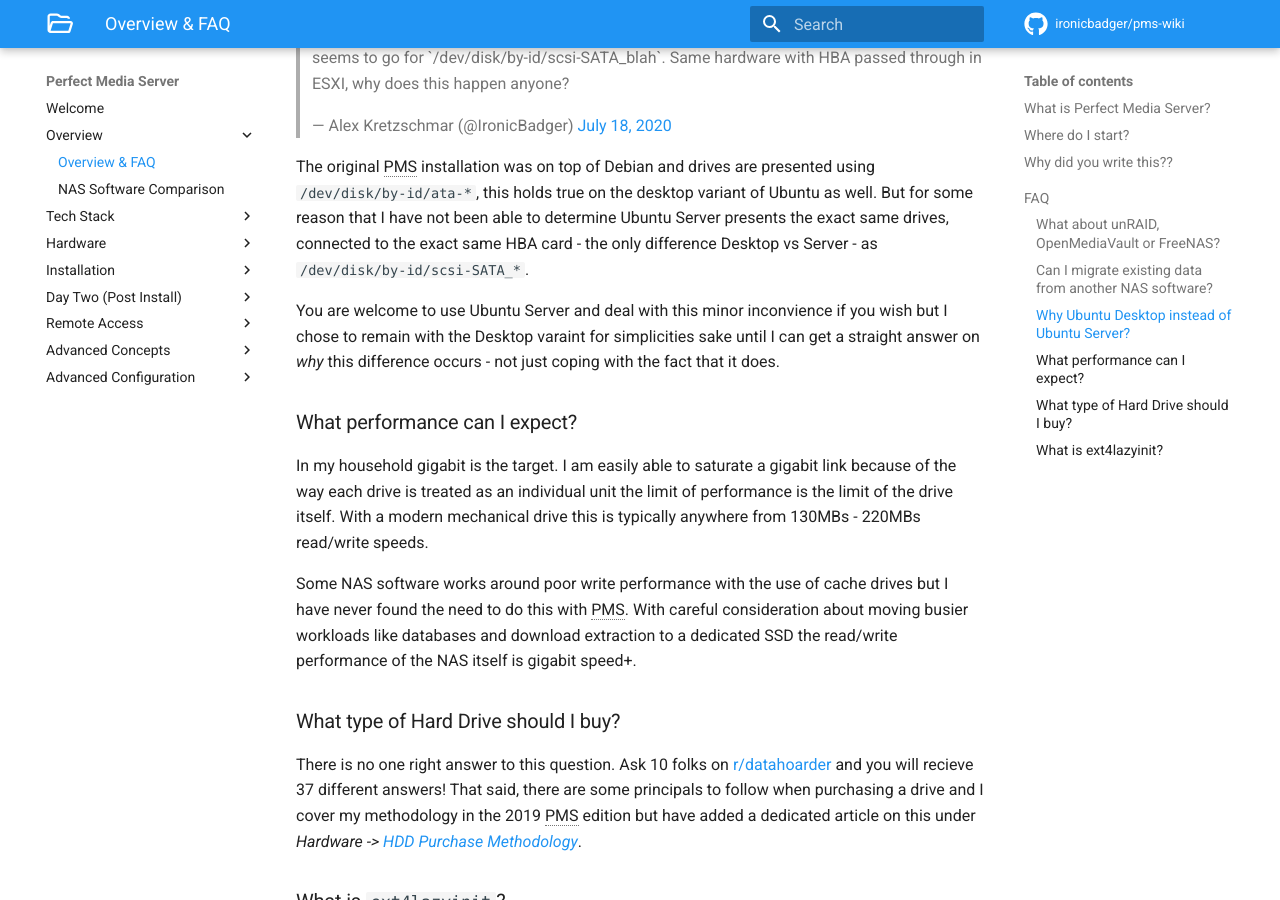
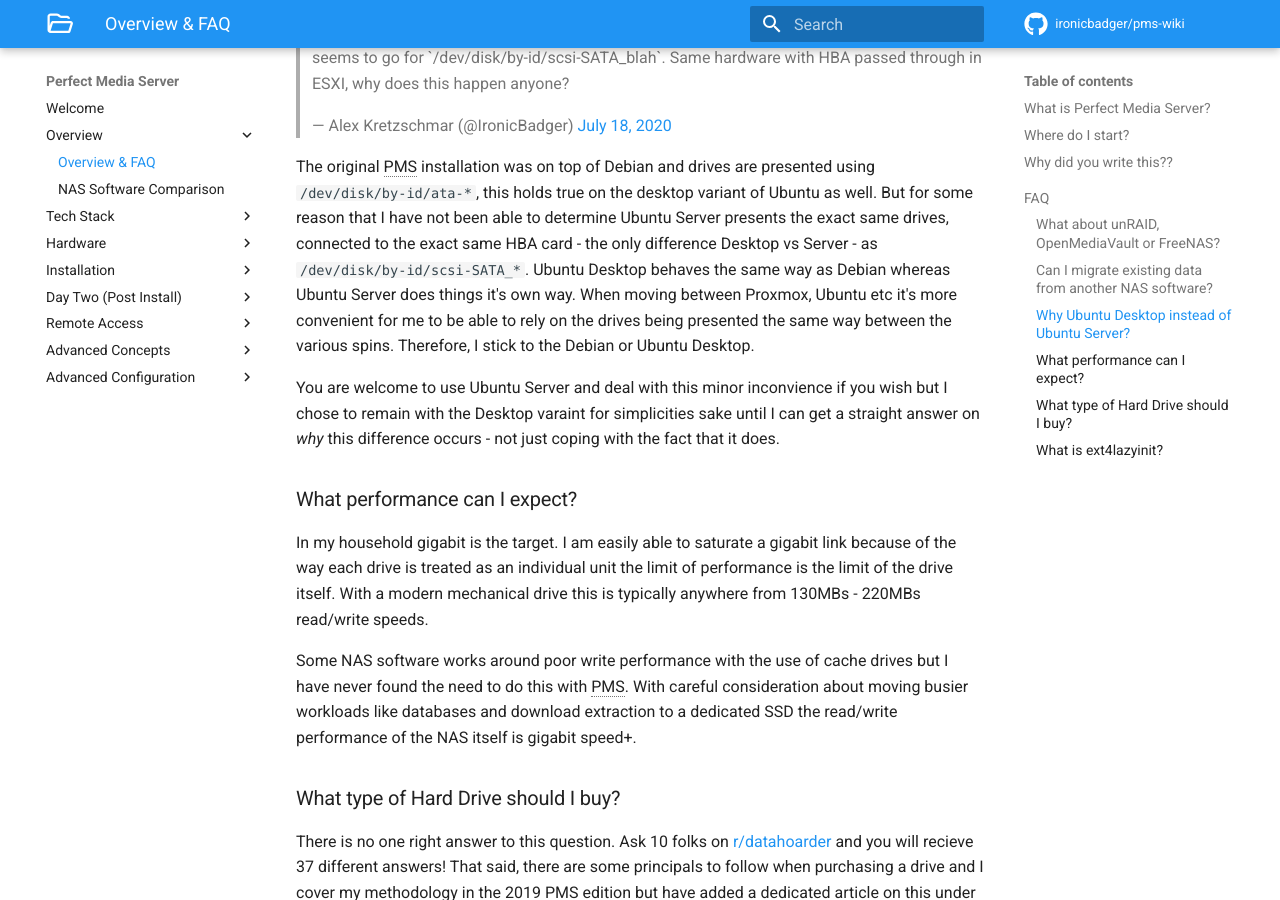
Before and after one commit to ironicbadger/pms-wiki, an MkDocs documentation site: the page built from docs/overview/overview.md, in a window 1280 px wide and 900 px high, scrolled down 2516 px. Built offline with MkDocs 1.6.1 and Material for MkDocs 9.7.7, drawn with Linux system fonts in a browser that asks for light colours; some web fonts are replaced; comment, search, counter and statistics services are not loaded.

Commit message:
clarified by-id

```diff
--- a/docs/overview/overview.md
+++ b/docs/overview/overview.md
@@ -60,7 +60,7 @@ Yes. As long as you're not using a proprietary RAID solution then [MergerFS](../
 
 <blockquote class="twitter-tweet"><p lang="en" dir="ltr">OK - this is fun. Ubuntu 18.04 presented hard disks as `/dev/disk/by-id/ata-blah` but 20.04 seems to go for `/dev/disk/by-id/scsi-SATA_blah`. Same hardware with HBA passed through in ESXI, why does this happen anyone?</p>&mdash; Alex Kretzschmar (@IronicBadger) <a href="https://twitter.com/IronicBadger/status/1284339126473564162?ref_src=twsrc%5Etfw">July 18, 2020</a></blockquote> <script async src="https://platform.twitter.com/widgets.js" charset="utf-8"></script>
 
-The original PMS installation was on top of Debian and drives are presented using `/dev/disk/by-id/ata-*`, this holds true on the desktop variant of Ubuntu as well. But for some reason that I have not been able to determine Ubuntu Server presents the exact same drives, connected to the exact same HBA card - the only difference Desktop vs Server - as `/dev/disk/by-id/scsi-SATA_*`.
+The original PMS installation was on top of Debian and drives are presented using `/dev/disk/by-id/ata-*`, this holds true on the desktop variant of Ubuntu as well. But for some reason that I have not been able to determine Ubuntu Server presents the exact same drives, connected to the exact same HBA card - the only difference Desktop vs Server - as `/dev/disk/by-id/scsi-SATA_*`. Ubuntu Desktop behaves the same way as Debian whereas Ubuntu Server does things it's own way. When moving between Proxmox, Ubuntu etc it's more convenient for me to be able to rely on the drives being presented the same way between the various spins. Therefore, I stick to the Debian or Ubuntu Desktop.
 
 You are welcome to use Ubuntu Server and deal with this minor inconvience if you wish but I chose to remain with the Desktop varaint for simplicities sake until I can get a straight answer on *why* this difference occurs - not just coping with the fact that it does.
 
```
